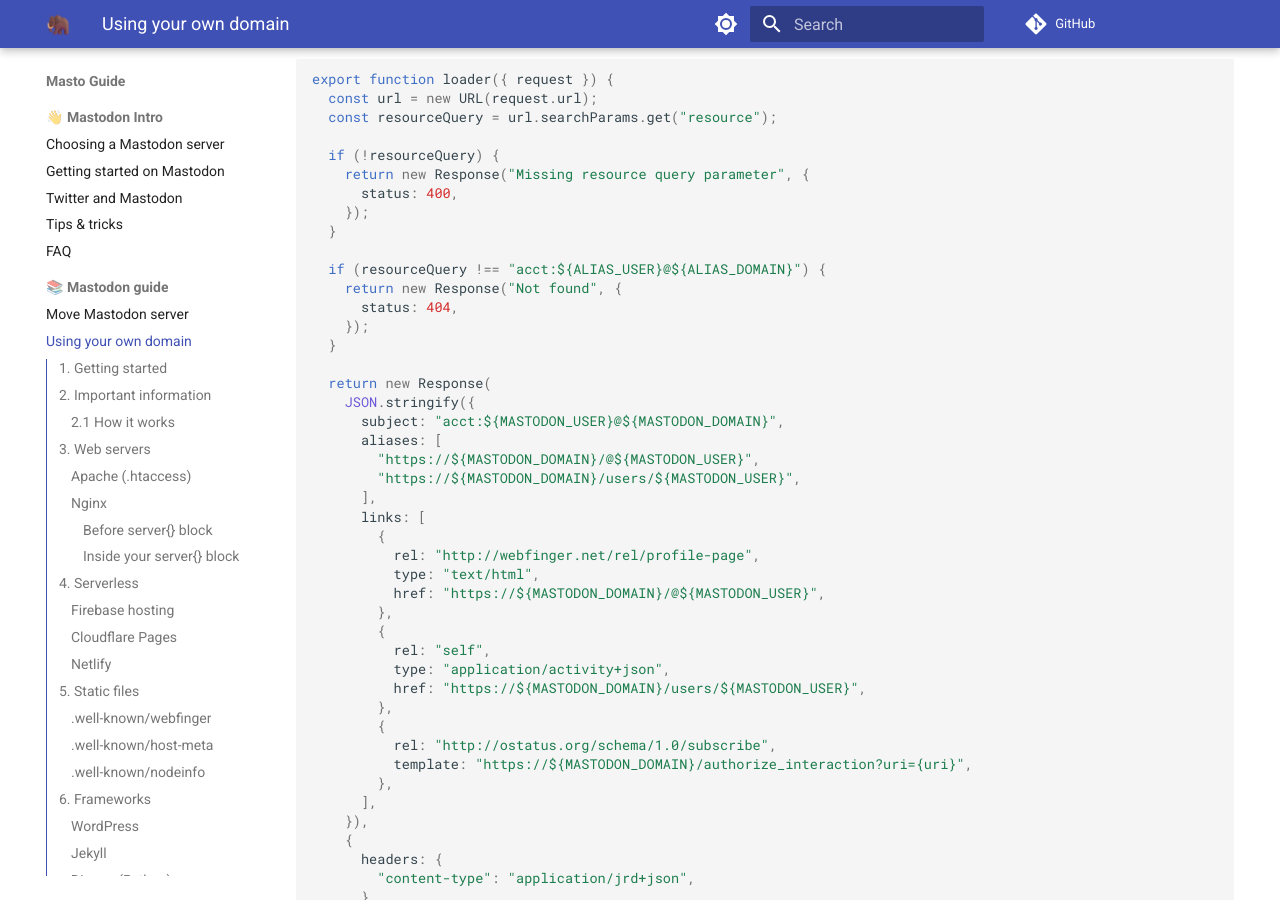
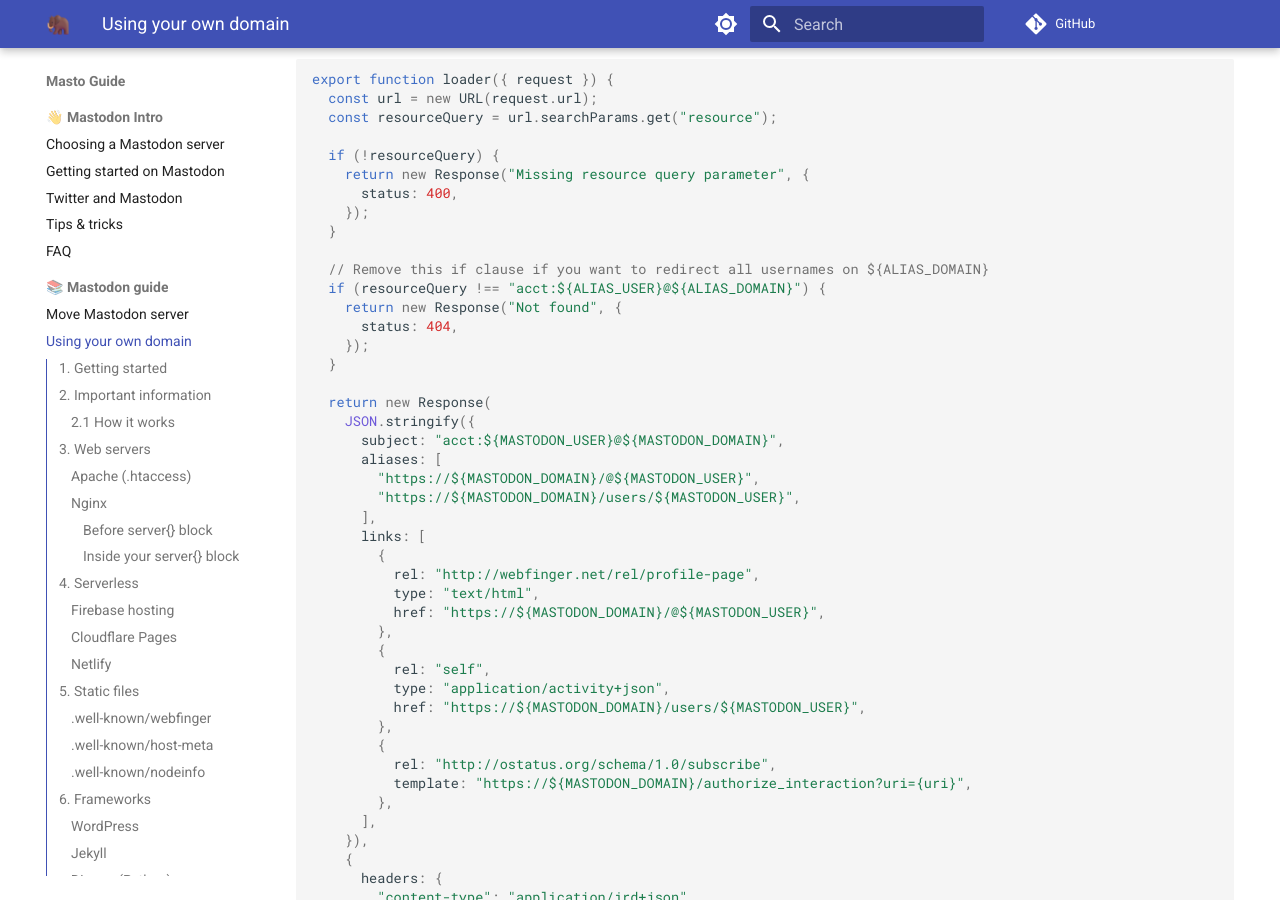
Before and after one commit to jippi/masto-guide, an MkDocs documentation site: the page built from docs/guide/use-your-own-domain.md, in a window 1280 px wide and 900 px high, scrolled down 9725 px. Built offline with MkDocs 1.6.1 and Material for MkDocs 9.7.7, drawn with Linux system fonts in a browser that asks for light colours; comment, search, counter and statistics services are not loaded.

Commit message:
Add comment

```diff
--- a/docs/guide/use-your-own-domain.md
+++ b/docs/guide/use-your-own-domain.md
@@ -415,6 +415,7 @@ export function loader({ request }) {
     });
   }
 
+  // Remove this if clause if you want to redirect all usernames on ${ALIAS_DOMAIN}
   if (resourceQuery !== "acct:${ALIAS_USER}@${ALIAS_DOMAIN}") {
     return new Response("Not found", {
       status: 404,
```
